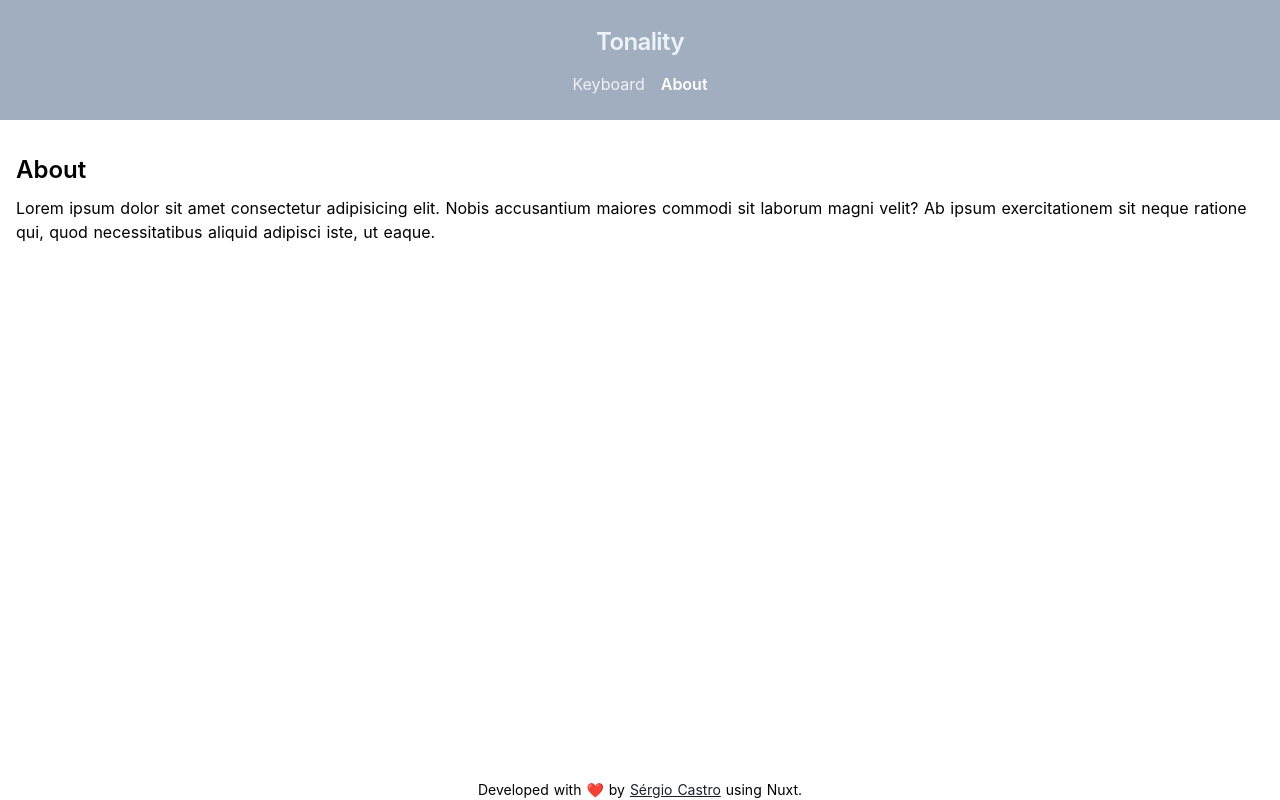
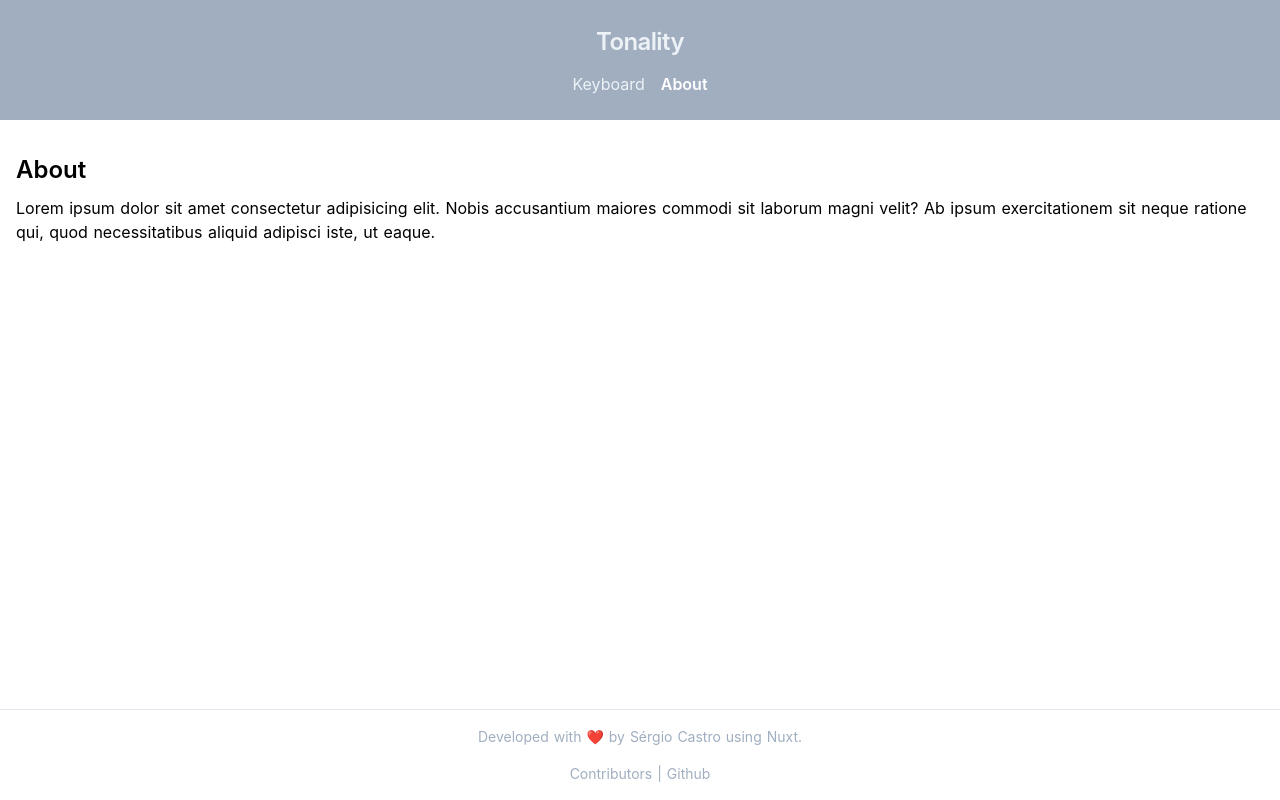
Before and after one commit to sergiocastrovale/tonality, a Nuxt app: page /about in a window 1280 px wide. Built offline with nearby package versions, Linux system fonts and the light colour scheme.

Commit message:
fix(layout): layout fixes

```diff
--- a/assets/scss/main.scss
+++ b/assets/scss/main.scss
@@ -1 +1,8 @@
 @import '../css/tailwind.css';
+
+html,
+body,
+#__nuxt,
+#__layout {
+  min-height: 100vh;
+}
--- a/components/Footer.vue
+++ b/components/Footer.vue
@@ -1,5 +1,12 @@
 <template>
-  <div class="absolute inset-x-0 bottom-0 text-sm text-center">
-    Developed with <span>❤</span>️ by <a href="http://sergiocastro.me" class="text-gray-900 underline">Sérgio Castro</a> using Nuxt.
+  <div class="inset-x-0 bottom-0 text-sm text-center text-gray-500 border-t">
+    <div class="my-4">
+      Developed with <span>❤</span>️ by <a href="https://sergiocastro.me">Sérgio Castro</a> using Nuxt.
+    </div>
+    <div class="my-4">
+      <a href="https://github.com/sergiocastrovale/tonality/graphs/contributors">Contributors</a>
+      |
+      <a href="https://github.com/sergiocastrovale/tonality">Github</a>
+    </div>
   </div>
 </template>
--- a/components/Header.vue
+++ b/components/Header.vue
@@ -37,11 +37,11 @@ export default {
   data: () => ({
     isHidden: true
   }),
-    methods: {
+  methods: {
     toggleIsHidden () {
       this.isHidden = !this.isHidden
     }
-  },
+  }
 }
 </script>
 
--- a/components/Score.vue
+++ b/components/Score.vue
@@ -1,5 +1,5 @@
 <template>
-  <div>
+  <div class="container">
     <div ref="score"></div>
   </div>
 </template>
--- a/layouts/default.vue
+++ b/layouts/default.vue
@@ -1,7 +1,9 @@
 <template>
-  <div>
+  <div class="flex h-screen flex-col">
     <Header/>
-    <nuxt/>
+    <div class="flex-grow">
+      <nuxt/>
+    </div>
     <Footer/>
   </div>
 </template>
--- a/pages/index.vue
+++ b/pages/index.vue
@@ -1,11 +1,9 @@
 <template>
+  <div class="container mx-auto px-4">
+    <Keyboard @played="addPlayedKey" />
 
-    <div class="container mx-auto px-4">
-      <Keyboard @played="addPlayedKey" />
-
-      <Score :notes="notes" />
-    </div>
-
+    <Score :notes="notes" />
+  </div>
 </template>
 
 <script>
```
